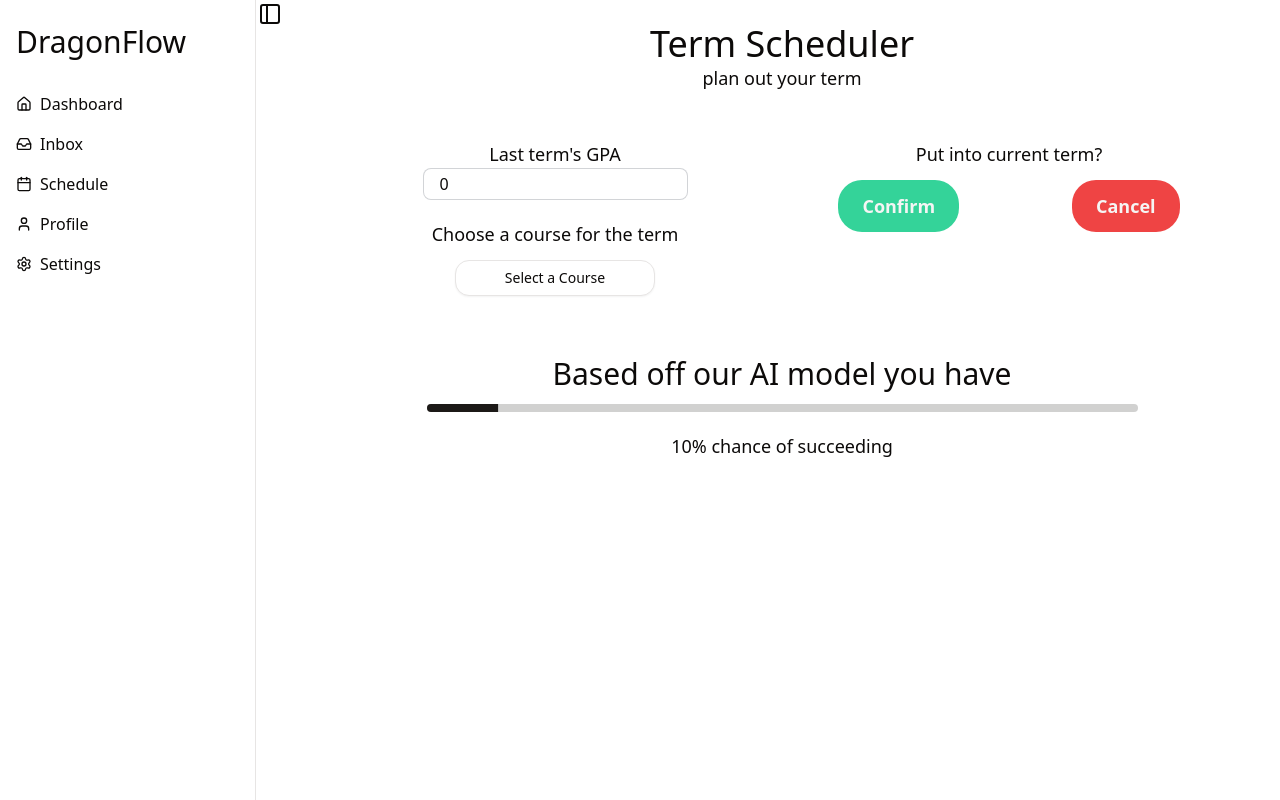
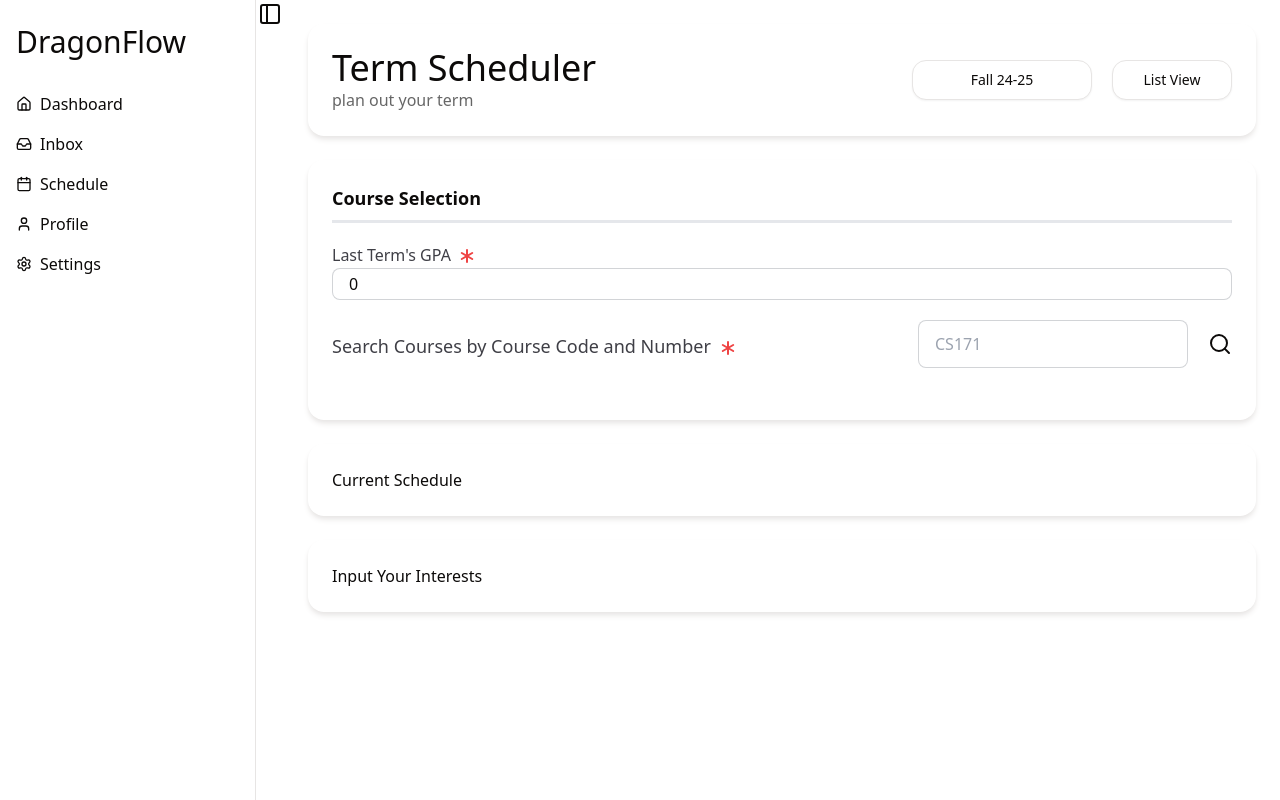
Before and after one commit to mattbunkin/DragonFlow, a SvelteKit app: page /scheduler in a window 1280 px wide. Built offline with nearby package versions, Linux system fonts and the light colour scheme.

Commit message:
new backend course retriever endpoint and ui design for scheduler page

```diff
--- a/src/lib/comps/algo-comp/CourseDropdown.svelte
+++ /dev/null
@@ -1,29 +0,0 @@
-<script lang="ts">
-    import * as DropdownMenu from "$lib/components/ui/dropdown-menu/index.js";
-    import { buttonVariants } from "$lib/components/ui/button/index.js";
-
-    // opens towards the bottom
-    let position = $state("bottom");
-
-    // binding values of courses to easily access them
-</script>
-
-   <DropdownMenu.Root>
-    <DropdownMenu.Trigger class="{buttonVariants({ variant: "outline" })} w-[200px]"
-     >Select a Course</DropdownMenu.Trigger
-    >
-    <DropdownMenu.Content class="w-56">
-     <DropdownMenu.Group>
-      <DropdownMenu.GroupHeading>Supported CCI Courses</DropdownMenu.GroupHeading>
-      <DropdownMenu.Separator />
-      <DropdownMenu.RadioGroup bind:value={position}>
-       <DropdownMenu.RadioItem value="CS164">CS164</DropdownMenu.RadioItem>
-       <DropdownMenu.RadioItem value="CS171">CS171</DropdownMenu.RadioItem>
-       <DropdownMenu.RadioItem value="CS172">CS172</DropdownMenu.RadioItem>
-       <DropdownMenu.RadioItem value="CS265">CS265</DropdownMenu.RadioItem>
-       <DropdownMenu.RadioItem value="CS260">CS260</DropdownMenu.RadioItem>
-       <DropdownMenu.RadioItem value="CS270">CS270</DropdownMenu.RadioItem>
-      </DropdownMenu.RadioGroup>
-     </DropdownMenu.Group>
-    </DropdownMenu.Content>
-   </DropdownMenu.Root>
--- /dev/null
+++ b/src/lib/comps/algo-comp/CustomDropdown.svelte
@@ -0,0 +1,48 @@
+<script lang="ts">
+    import * as DropdownMenu from "$lib/components/ui/dropdown-menu/index.js";
+    import { buttonVariants } from "$lib/components/ui/button/index.js";
+
+    // opens towards the bottom
+    let position = $state("bottom");
+
+
+    // Properties with default values
+    let {
+      dropDownHeader,
+      dropDownSubHeader,
+      dropDownOptions,
+      styling,
+      // Add a bind:selected prop to allow parent components to access the selected value
+      selected = $bindable("")
+    } = $props();
+
+   // Watch for position changes and update selected value
+    $effect(() => {
+      if (position && dropDownOptions.includes(position)) {
+        selected = position;
+      }
+    });
+</script>
+
+   <DropdownMenu.Root>
+    <DropdownMenu.Trigger class="{buttonVariants({ variant: "outline" })} {styling}"
+     >{selected || dropDownHeader}</DropdownMenu.Trigger
+    >
+    <DropdownMenu.Content class="w-56">
+     <DropdownMenu.Group>
+      <DropdownMenu.GroupHeading>{dropDownSubHeader}</DropdownMenu.GroupHeading>
+      <DropdownMenu.Separator />
+      <DropdownMenu.RadioGroup bind:value={position}>
+        {#each dropDownOptions as option}
+            <!-- svelte-ignore attribute_quoted -->
+            <DropdownMenu.RadioItem
+              value="{option}"
+              >
+              <!--Display option in component-->
+              {option}
+            </DropdownMenu.RadioItem>
+        {/each}
+      </DropdownMenu.RadioGroup>
+     </DropdownMenu.Group>
+    </DropdownMenu.Content>
+   </DropdownMenu.Root>
--- a/src/lib/comps/personalize-comp/NumberInput.svelte
+++ b/src/lib/comps/personalize-comp/NumberInput.svelte
@@ -1,5 +1,5 @@
- <script>
-    let {inputHeader, customStep, studentInput = $bindable() } = $props();
+<script lang="ts">
+    let {inputHeader, customStep, textStyling, studentInput = $bindable() } = $props();
     import { Asterisk } from "lucide-svelte";
 
     // stops negative numbers from being inputted
@@ -7,12 +7,15 @@
         if (studentInput < 0){
             studentInput = 0;
         }
+        if (typeof studentInput != "number"){
+            studentInput = 0;
+        }
     }
 
 </script>
 
  <!-- header above the numerical input text box -->
-<p class="font-semibold text-lg mb-2 text-zinc-700">
+<p class="{textStyling} text-zinc-700">
     {inputHeader} <Asterisk class="inline-block text-red-500"/>
 </p>
 
--- a/src/lib/comps/personalize-comp/textInput.svelte
+++ b/src/lib/comps/personalize-comp/textInput.svelte
@@ -1,10 +1,10 @@
 <script lang="ts">
-    let {inputHeader, inputPlaceholder, studentInput = $bindable() } = $props();
+    let {inputHeader, inputPlaceholder, textStyling, studentInput = $bindable() } = $props();
     import { Asterisk } from "lucide-svelte";
 </script>
 
 <!-- input header -->
-<p class="font-semibold text-lg mb-2 text-zinc-700">
+<p class="{textStyling} text-zinc-700">
     {inputHeader} <Asterisk class="inline-block text-red-500"/>
 </p>
 
--- a/src/routes/personalize-account/+page.svelte
+++ b/src/routes/personalize-account/+page.svelte
@@ -5,6 +5,7 @@ import TextInput from '$lib/comps/personalize-comp/textInput.svelte';
 import NumberInput from '$lib/comps/personalize-comp/NumberInput.svelte';
 import CustomButton from '$lib/comps/home-comp/CustomButton.svelte';
 import { goto } from '$app/navigation';
+
 /*
     Explanation of default data types:
     - minor and concentrations can be empty
@@ -17,6 +18,7 @@ import { goto } from '$app/navigation';
     - calendar_type is true if a student goes by quarter system but false
     if student goes by semester system
 */
+
 let studentData = $state({
     major: "",
     minor: "",
@@ -103,18 +105,21 @@ async function sendStudentData(){
     <TextInput
       inputHeader={"What are your major(s)?"}
       inputPlaceholder={"e.g. Biology, Computer Science"}
+      textStyling={"font-semibold text-lg mb-2"}
       bind:studentInput={studentData.major}
     />
 
     <TextInput
-      inputHeader={"What's your minor(s) (optional)"}
-      inputPlaceholder={"e.g. Chemistry"}
+      inputHeader="What's your minor(s) (optional)"
+      inputPlaceholder="e.g. Chemistry"
+      textStyling="font-semibold text-lg mb-2"
       bind:studentInput={studentData.minor}
     />
 
     <TextInput
       inputHeader={"Any concentrations? (optional)"}
       inputPlaceholder={"e.g. Algorithm Design, Artificial Intelligence"}
+      textStyling={"font-semibold text-lg mb-2"}
       bind:studentInput={studentData.concentrations}
     />
 
@@ -249,18 +254,21 @@ async function sendStudentData(){
     <NumberInput
       inputHeader={"What's your cumulative GPA so far?"}
       customStep={0.1}
+      textStyling="font-semibold text-lg mb-2"
       bind:studentInput={studentData.gpa}
     />
 
     <NumberInput
       inputHeader={"What's your major's minimum GPA for graduation?"}
       customStep={0.1}
+      textStyling="font-semibold text-lg mb-2 "
       bind:studentInput={studentData.min_gpa}
     />
 
     <NumberInput
       inputHeader={"What's your major's minimum credits for graduation?"}
       customStep={1}
+      textStyling="font-semibold text-lg mb-2"
       bind:studentInput={studentData.min_credits}
     />
 
--- a/src/routes/scheduler/+layout.svelte
+++ b/src/routes/scheduler/+layout.svelte
@@ -1,7 +1,14 @@
 <script lang="ts">
     import * as Sidebar from "$lib/components/ui/sidebar/index.js";
     import AppSidebar from "$lib/components/app-sidebar.svelte";
+    import CustomDropdown from "$lib/comps/algo-comp/CustomDropdown.svelte";
     let { children } = $props();
+    // place holder for dummy data inside dropdown
+    let options: string[] = ["Fall 24-25", "Winter 24-25", "Spring 24-25", "Summer 24-25"];
+    let viewOptions: string[] = ["List View", "Calendar View"];
+    // track selected values
+    let selectedQuarter = $state("Fall 24-25");
+    let selectedView = $state("List View");
   </script>
 
   <div class="flex">
@@ -13,16 +20,39 @@
       </Sidebar.Provider>
     </div>
 
-    <!-- main content section  always visible -->
+ <!-- main content section always visible -->
     <main class="flex-1">
-      <div class="p-6 text-center">
+ <!--Main content wrapper with consistent padding-->
+ <div class="p-6 flex flex-col space-y-6">
+   <!--Main header-->
+   <div class="flex items-center justify-between shadow-md shadow-stone-200 rounded-lg p-6">
+     <div class="flex-col mr-5">
         <h1 class="text-4xl font-medium">Term Scheduler</h1>
-        <p class="font-light text-lg">plan out your term</p>
+       <p class="text-left text-black text-opacity-60">plan out your term</p>
+     </div>
+     <!---Quarter Selection and View Type Components-->
+     <div class="flex">
+       <CustomDropdown
+         dropDownHeader="Fall 2025-2025"
+         dropDownSubHeader="Select Your Quarter"
+         dropDownOptions={options}
+         styling="w-[180px] h-[40px]"
+         bind:selected={selectedQuarter}
+       />
+       <CustomDropdown
+         dropDownHeader={"List View"}
+         dropDownSubHeader="Select Your View Type"
+         dropDownOptions={viewOptions}
+         styling="ml-5 w-[120px] h-[40px]"
+         bind:selected={selectedView}
+       />
+     </div>
       </div>
 
-      <!-- Render children (page content) here -->
-      <div class="p-6">
+   <!-- Render children (page content) directly without extra padding -->
         {@render children?.()}
       </div>
     </main>
-  </div>
+ </div>
+ <style>
+ </style>
--- a/src/routes/scheduler/+page.svelte
+++ b/src/routes/scheduler/+page.svelte
@@ -1,11 +1,15 @@
 <script lang="ts">
-    import CourseDropdown from "$lib/comps/algo-comp/CourseDropdown.svelte";
+   import CustomDropDown from "$lib/comps/algo-comp/CustomDropDown.svelte";
    import Progress from "$lib/components/ui/progress/progress.svelte";
+   import NumberInput from "$lib/comps/personalize-comp/NumberInput.svelte";
+   import TextInput from "$lib/comps/personalize-comp/textInput.svelte";
    import { onMount } from "svelte";
+   import { Search } from 'lucide-svelte';
 
    // save all data to this JS object pass into model.py
-    let scheduleData = {
-        gpa: 0
+   let courseData = {
+       gpa: 0,
+       course: ""
    }
 
    // color for text to be reactive dependent on calculated percent
@@ -19,61 +23,88 @@
    });
 
 
+   // send course data to scheduler endpoint
+   async function sendCourseData(){
+     try {
+        const response = await fetch("http://127.0.0.1:5000/auth/course_retriever",
+           {
+              method: "POST",
+              headers: {
+                 "Content-Type": "application/json",
+                 "Authorization": `Bearer ${localStorage.getItem("access_token")}`
+              },
+              // always include cookies for Flask's login/session based authentication
+              credentials: "include",
+
+              //payload/data to send to flask endpoint
+              body: JSON.stringify(courseData)
+           }
+        )
+        // display error here later to user
+        if (!response.ok){
+           throw new Error(`HTTP error. Status ${response.status}`)
+        }
+        else if (response.ok){
+           const allCourseData = await response.json()
+        }
+     }
+     catch(error){
+        console.error(`Failed to retrieve course data from data.json: ${error}`)
+     }
+   }
+
 </script>
-    <div class="grid grid-cols-1 lg:grid-cols-2 px-5">
+  <!-- Main content sections - use flex-col to stack them without extra padding -->
+  <div class="flex flex-col space-y-6">
+    <!-- Course selection section -->
+    <div class="rounded-lg shadow-md shadow-stone-200 p-6">
+       <h1 class="font-semibold text-lg">
+        Course Selection
+           </h1>
+     <hr class="straight-line w-90 mx-auto my-2 bg-gray-200 border-0 md:my-2 dark:bg-zinc-900">
+     <NumberInput
+        inputHeader="Last Term's GPA"
+        customStep={0.1}
+        textStyling="mt-5 text-medium"
+        studentInput={courseData.gpa}
+     />
 
-        <div class="flex flex-col items-center">
+     <!-- Find courses via search bar  -->
+     <div class="flex grow justify-between">
+        <TextInput
+        inputHeader="Search Courses by Course Code and Number"
+        inputPlaceholder="CS171"
+        textStyling="md:mt-2 lg:mt-3 xl:mt-3 text-medium sm:text-lg w-full mr-2"
+        studentInput={courseData.course}
+        />
 
-            <!-- For the Model to process and grab data like CRN and GPA -->
-            <p class="font-medium text-center text-lg">Last term's GPA</p>
-            <label class="input input-bordered flex items-center h-8 mb-5">
-            <input bind:value={scheduleData.gpa} type="number" class="grow" placeholder="" />
-            </label>
+        <!--Sends course data moment button is clicked -->
+        <button onclick={sendCourseData}>
+           <Search class="mb-7 ml-5"/>
+              </button>
 
-            <h1 class="font-medium text-lg mb-3">
-                Choose a course for the term
-            </h1>
-            <CourseDropdown />
-        </div>
+        <!--Display course cards when button is clicked -->
 
-        <div class="flex flex-col content-center mt-12 lg:mt-0">
-            <h1 class="font-medium text-center text-lg mb-3">
-               Put into current term?
-            </h1>
-
-            <div class="flex">
-                <button class="text-stone-100 text-lg
-                bg-emerald-400 hover:bg-emerald-300 font-semibold px-6
-                 py-3 rounded-3xl m-auto">
-                   Confirm
-               </button>
-               <button class="text-stone-100 text-lg
-                font-semibold px-6 bg-red-500 hover:bg-red-400
-                 py-3 rounded-3xl m-auto">
-                    Cancel
-               </button>
            </div>
 
 
+     <!-- Courses searched will appear here-->
+
+   </div>
+    <!-- Schedule section -->
+    <div class="rounded-lg shadow-md shadow-stone-200 p-6">
+       <h1>Current Schedule</h1>
+    </div>
+    <!-- Recommendation section -->
+    <div class="rounded-lg shadow-md shadow-stone-200 p-6">
+       <h1>Input Your Interests</h1>
+    </div>
    </div>
 
-    </div>
-
-    <!-- Bottom section of ML-model page-->
-    <div class="flex flex-col justify-center mt-10">
-        <h1 class="font-medium mt-5 text-3xl text-center">
-            Based off our AI model you have
-        </h1>
-        <Progress {value} max={100} class="w-[75%] block m-auto mt-3 mb-5"/>
-        <h1 class="text-center text-lg">
-            <p class="inline-block">
-                {successPercent}%
-            </p>
-        chance of succeeding
-        </h1>
-    </div>
 
 <style>
-
+.straight-line{
+  height: 2.5px;
+}
 
 </style>
```
Also changed, not shown: 2 other files (tests, documents, lock files or other folders). Lines whose indentation alone changed are shown as unchanged.
